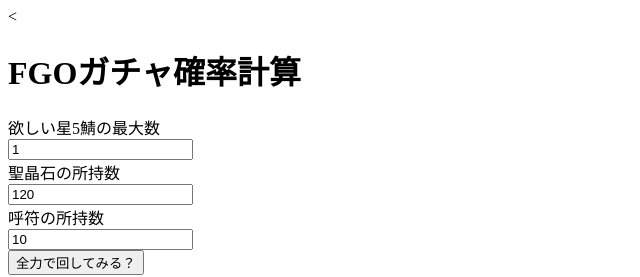
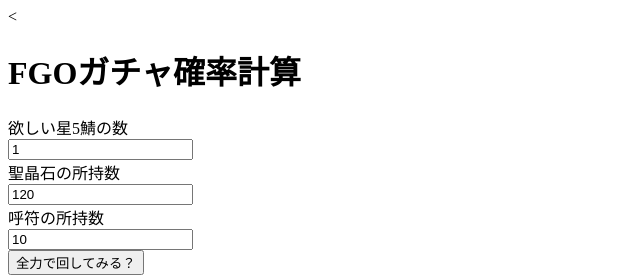
Before and after one commit to tsubobo/fgoprobability, a plain HTML site: page index.html in a window 1280 px wide. Shown: the top 277 px of the page, 0-640 px from the left. Drawn offline with Linux system fonts and the light colour scheme.

Commit message:
Update index.html

```diff
--- a/index.html
+++ b/index.html
@@ -9,7 +9,7 @@
   <body>
     <<h1>FGOガチャ確率計算</h1>
       <form name="form1" id="id_form1" action="">
-        <div>欲しい星5鯖の最大数</div>
+        <div>欲しい星5鯖の数</div>
         <input name="textBox1" id="id_textBox1" type="text" value="1" /><br>
         <div>聖晶石の所持数</div>
         <input name="textBox2" id="id_textBox2" type="text" value="120" /><br>
```
